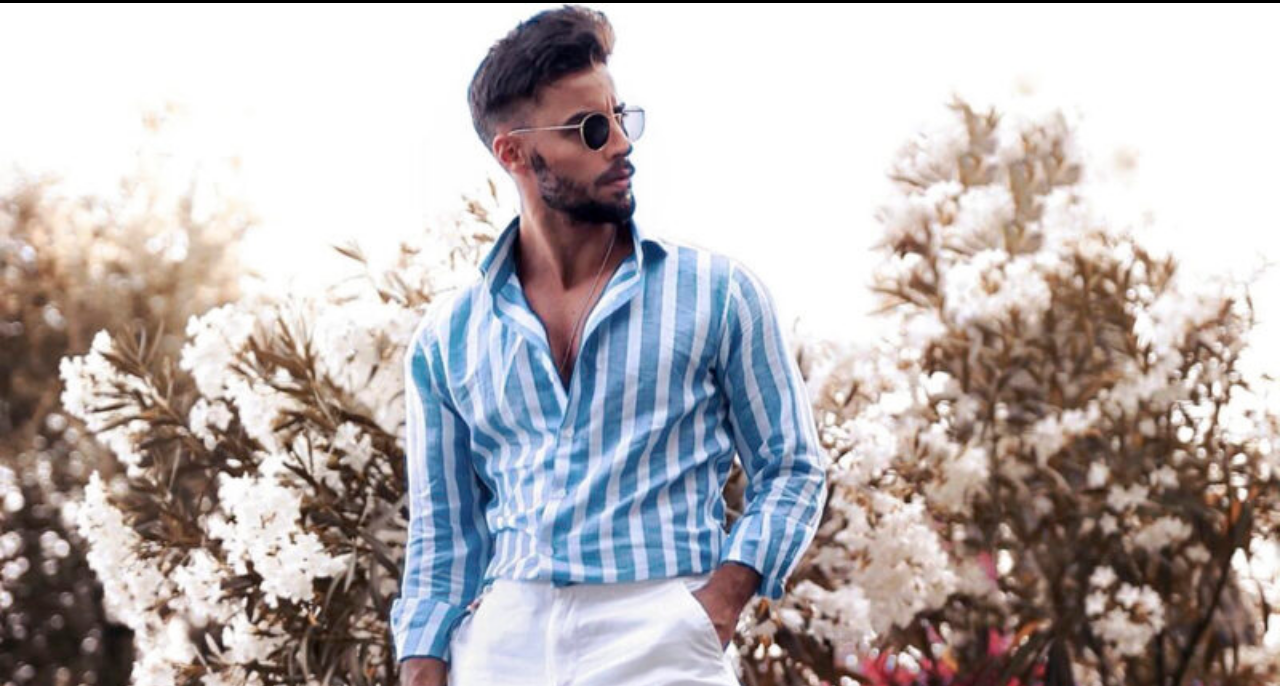
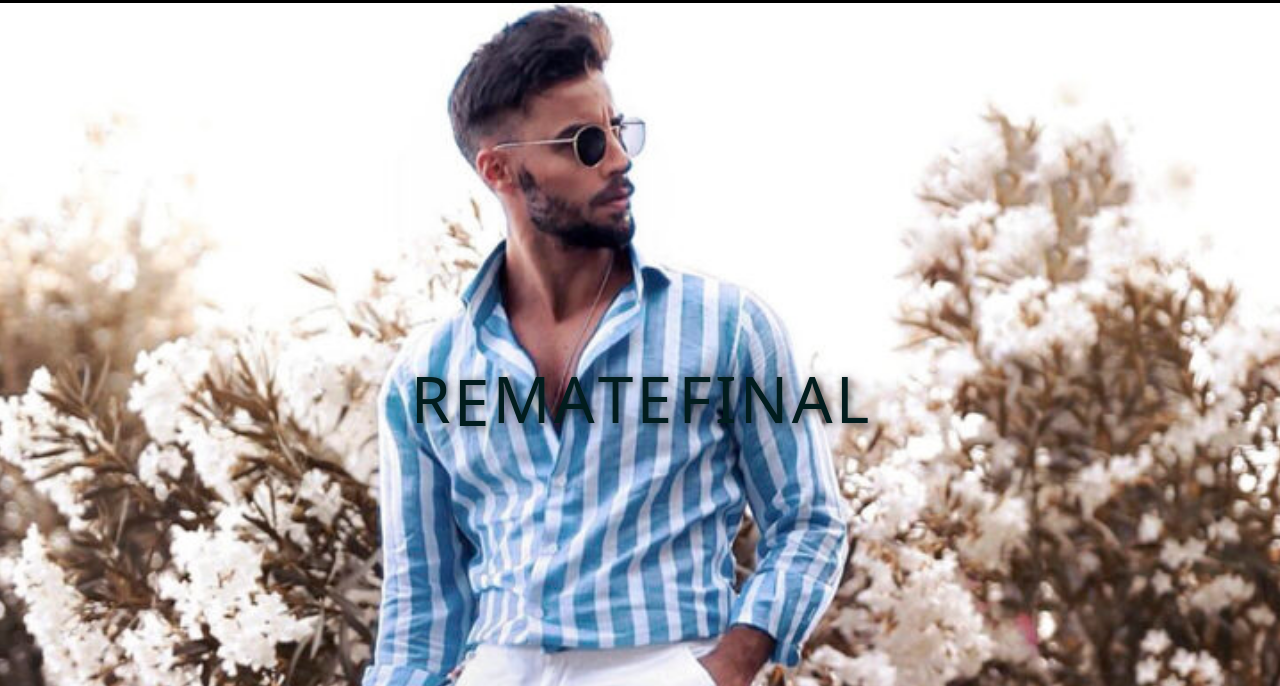
Before and after one commit to Zulyfan666/radamantys1, a plain HTML site: page pages/ofertas.html in a window 1280 px wide. Shown: the part 114-800 px from the top of the page. Drawn offline with nearby package versions, Linux system fonts and the light colour scheme.

Commit message:
Se agrega letras en movimiento

```diff
--- a/pages/ofertas.html
+++ b/pages/ofertas.html
@@ -50,9 +50,23 @@
     <main>
         <!--contenido especifico y principal de un archivo-->
         <section>
-            <!--separa en temas el contenido especifico de un archivo-->
-            <img src="../assets/portada2.jpg" alt="Imagen de un hombre usando una camisa a rayas celeste y blanca con un pantalon blanco" width=100%>
+                <!--separa en temas el contenido especifico de un archivo-->
+            <!--Se comenta portada para poner animación de letras
+            <img src="./assets/portada2.jpg" alt="Imagen de un hombre usando una camisa a rayas celeste y blanca con un pantalon blanco" width=100%>
+            Fin Se comenta portada para poner animación de letras-->
 
+
+
+            <!--Prueba de letras moviendose-->
+            <div class="hero">
+                <h1 class="animated-title">
+                    <span>R</span><span>E</span><span>M</span><span>A</span><span>T</span><span>E</span>
+                    <span> </span>
+                    <span>F</span><span>I</span><span>N</span><span>A</span><span>L</span>
+                </h1>
+            </div>
+
+            <!--Fin de prueba de letras moviendose-->
         </section>
         <section class="pages">
             <h2>OUTLET</h2>
--- a/scss/_contacto.scss
+++ b/scss/_contacto.scss
@@ -17,3 +17,41 @@ ul {
 .icon_girar:hover img {
   transform: rotate(360deg);
 }
+
+.hero {
+  background-image: url('../assets/portada2.jpg');
+  background-size: cover;
+  background-position: center;
+  height: 100vh;
+  position: relative;
+  display: flex;
+  justify-content: center;
+  align-items: center;
+}
+
+.animated-title {
+  position: absolute;
+  top: 50%;
+  left: 50%;
+  transform: translate(-50%, -50%);
+  font-size: 4rem;
+  color: variables.$color-5;
+  display: flex;
+  gap: 0.2rem;
+
+  span {
+    animation: wave 1.2s ease-in-out infinite;
+  }
+
+  // Delay escalonado
+  span:nth-child(1) { animation-delay: 0s; }
+  span:nth-child(2) { animation-delay: 0.1s; }
+  // ...continúa para cada letra
+
+  text-shadow: 2px 2px 10px rgba(0, 0, 0, 0.7);
+}
+
+@keyframes wave {
+  0%, 100% { transform: translateY(0); }
+  50% { transform: translateY(-15px); }
+}
```
Also changed, not shown: index.html (+14 -0 lines), pages/conectar.html (+16 -2 lines), pages/historia.html (+15 -2 lines), pages/productos.html (+16 -2 lines), css/main.css, 1 other file.
